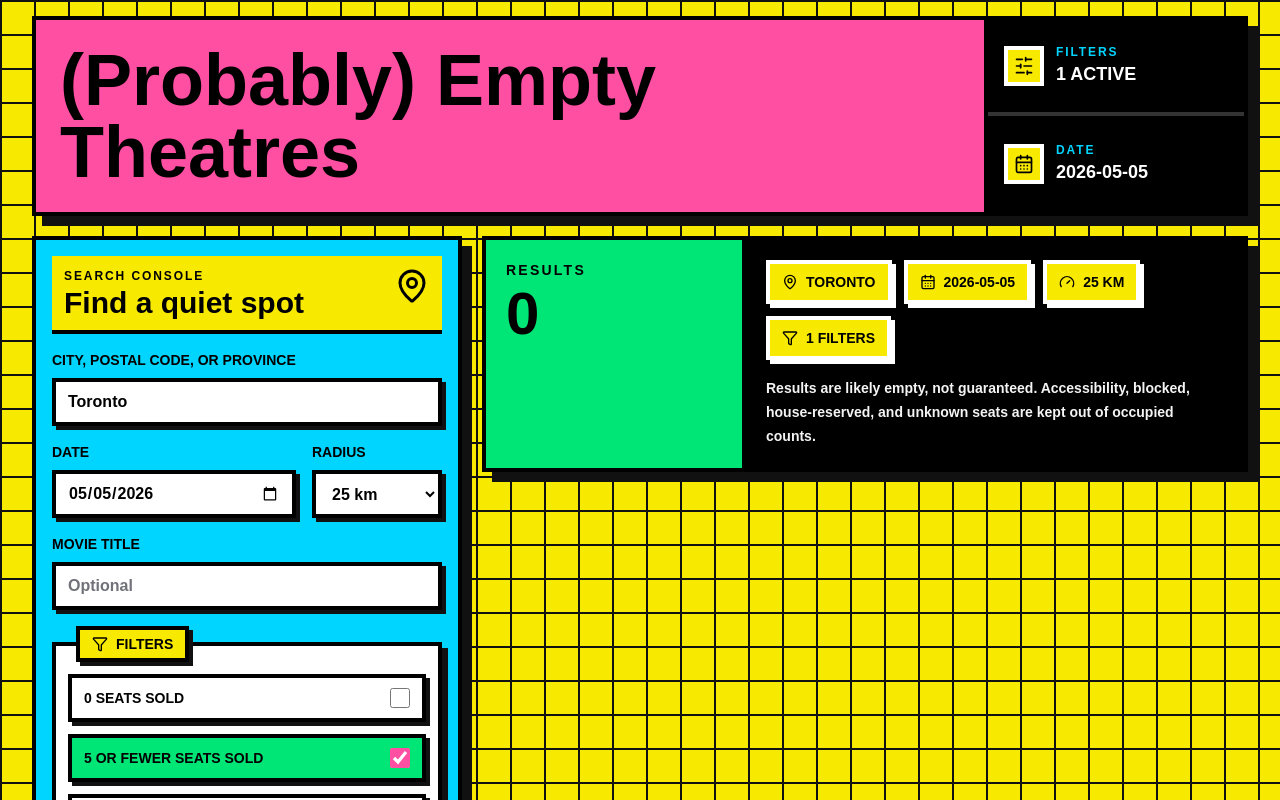
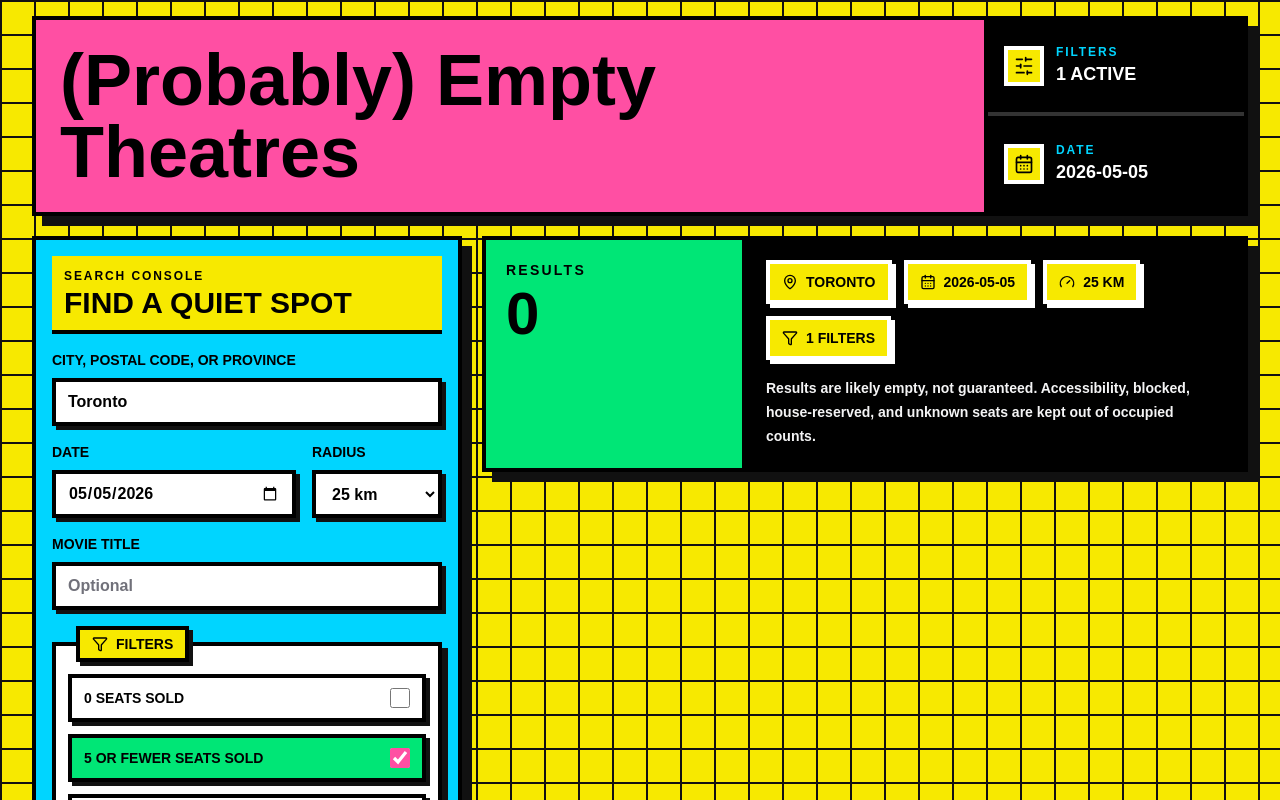
Before and after one commit to Parsa-Bagheri/CineplexPrivateTheatreFinder, a Next.js app: page / in a window 1280 px wide. Shown: the top 800 px of the page. Built offline with nearby package versions, Linux system fonts and the light colour scheme.

Commit message:
Stop auto-search on initial load

```diff
--- a/src/app/page.tsx
+++ b/src/app/page.tsx
@@ -97,12 +97,10 @@ export default function HomePage() {
     setRadiusKm(state.radiusKm);
     setMovieTitle(state.movieTitle);
     setFilters(state.filters);
-    setHasSearched(Boolean(saved.hasSearched));
-
-    if (saved.hasSearched) {
-      void executeSearch(state, { replaceUrl: false, remember: true });
-    }
-  }, [executeSearch]);
+    setHasSearched(false);
+    setResults([]);
+    setError(undefined);
+  }, []);
 
   useEffect(() => {
     if (!loadedSavedState.current) {
@@ -148,12 +146,11 @@ export default function HomePage() {
 
         <div className="grid gap-5 xl:grid-cols-[430px_minmax(0,1fr)]">
           <section className={`border-4 border-black bg-[#00d5ff] p-4 ${panelShadow} xl:sticky xl:top-5 xl:self-start`}>
-            <div className="mb-4 flex items-start justify-between gap-4 border-b-4 border-black bg-[#f7e900] p-3">
+            <div className="mb-4 border-b-4 border-black bg-[#f7e900] p-3">
               <div>
                 <p className="text-xs font-black uppercase tracking-[0.16em]">Search console</p>
-                <h2 className="mt-1 text-3xl font-black leading-none">Find a quiet spot</h2>
+                <h2 className="mt-1 text-3xl font-black leading-none">FIND A QUIET SPOT</h2>
               </div>
-              <MapPin className="h-9 w-9 shrink-0" aria-hidden="true" />
             </div>
 
             <form className="grid gap-4" onSubmit={onSubmit}>
--- a/src/lib/search-state.ts
+++ b/src/lib/search-state.ts
@@ -102,8 +102,7 @@ export function readSearchStateFromUrl(search: string): StoredSearchState | unde
       startsInNextTwoHours: params.get("startsInNextTwoHours") === "true",
       nonVipOnly: params.get("nonVipOnly") === "true",
       accessibleAvailable: params.get("accessibleAvailable") === "true"
-    },
-    hasSearched: true
+    }
   };
 }
 
```
